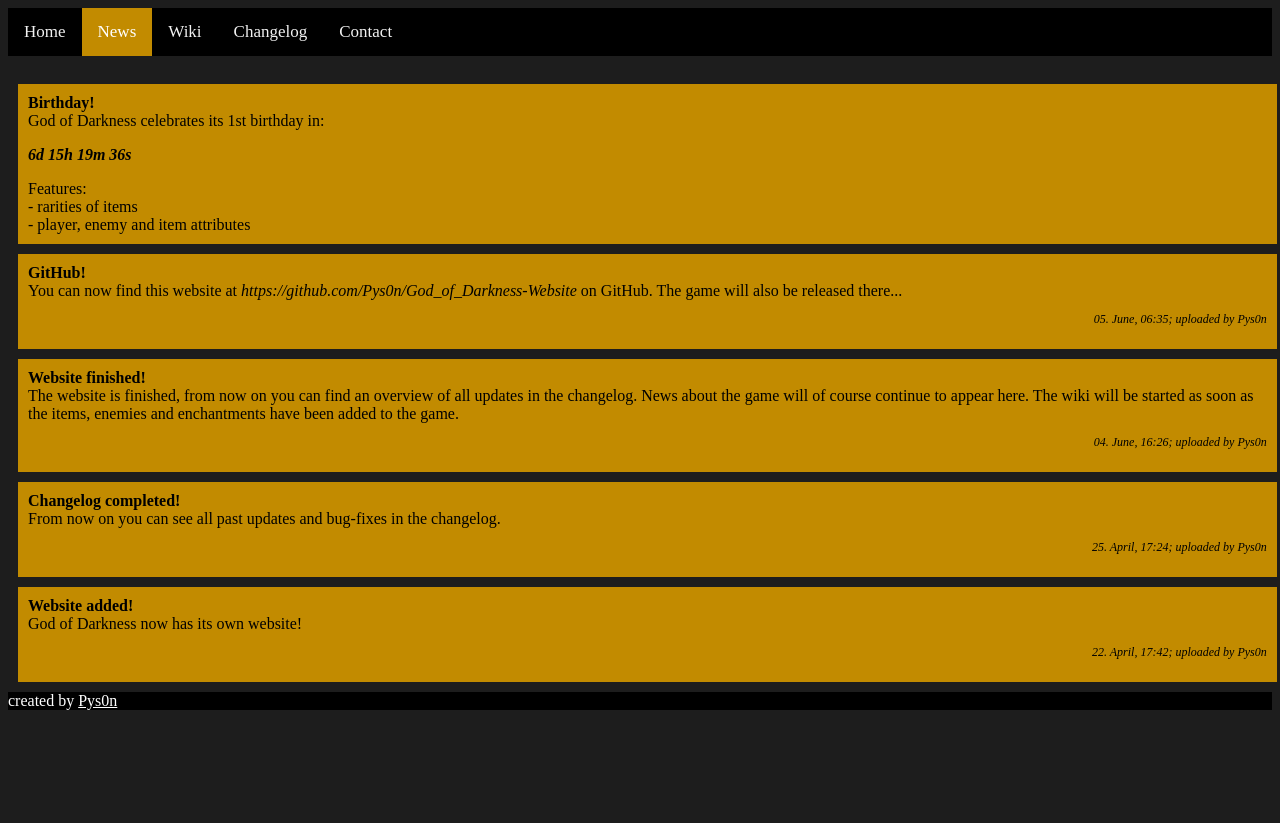
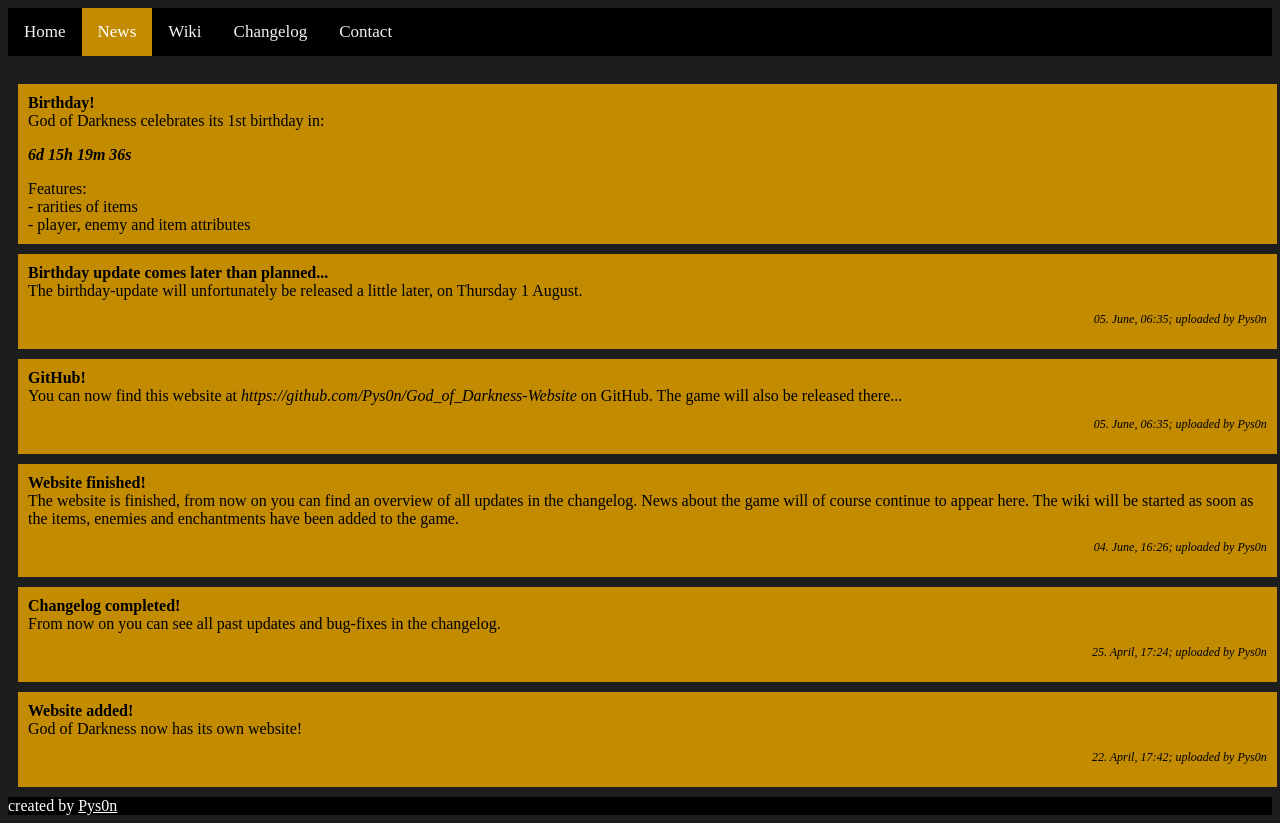
Before and after one commit to Pys0n/God_of_Darkness-Website, a plain HTML site: page news.html in a window 1280 px wide. Before the commit the page ends 800 px from the top, so only its background shows below. Drawn offline with Linux system fonts and the light colour scheme.

Commit message:
news updated

```diff
--- a/news.html
+++ b/news.html
@@ -44,7 +44,11 @@
 		- rarities of items<br>
 		- player, enemy and item attributes
 	</div>
-
+	<div class="newsbox">
+		<b>Birthday update comes later than planned...</b><br>
+		The birthday-update will unfortunately be released a little later, on Thursday 1 August.
+		<p align="right" style="font-size: 12px;"><i>05. June, 06:35; uploaded by Pys0n</i></p>
+	</div>
 	<div class="newsbox">
 		<b>GitHub!</b><br>
 		You can now find this website at <i>https://github.com/Pys0n/God_of_Darkness-Website</i> on GitHub. The game will also be released there...
```
